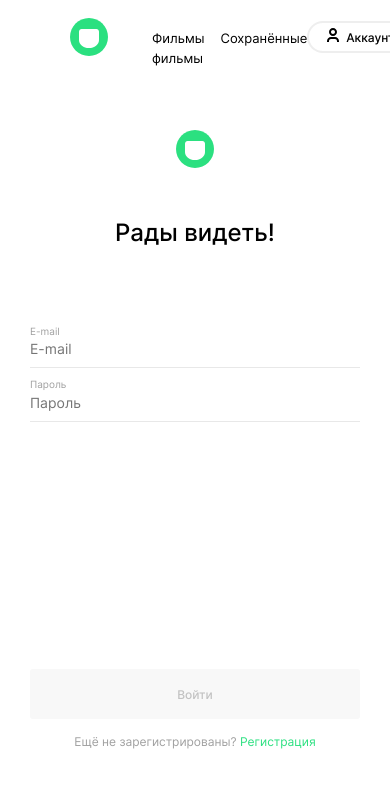
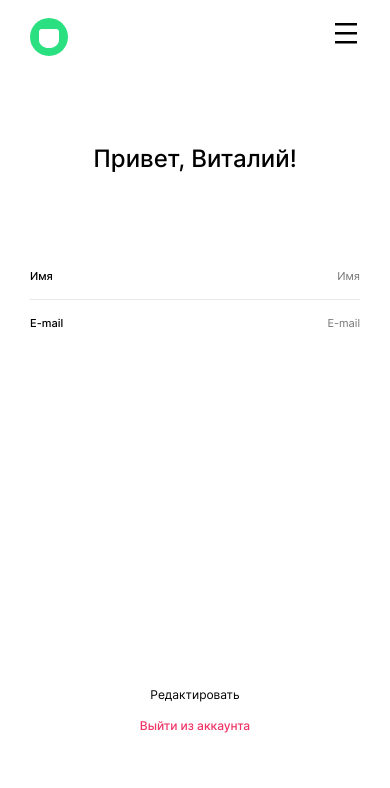
Before and after one commit to KPreis/movies-explorer-frontend, a React (Create React App) app: page /profile in a window 390 px wide. Shown: the top 788 px of the page. Built offline with nearby package versions, Linux system fonts and the light colour scheme.

Commit message:
feat: added mobile menu and modify header for other resolutions

```diff
--- a/src/components/App/App.css
+++ b/src/components/App/App.css
@@ -1,10 +1,11 @@
+.app {
+  font-family: "Inter", Arial, Helvetica, sans-serif;
+}
 .app__page {
-  min-width: 320px;
-  min-height: 100vh;
   display: flex;
   flex-direction: column;
+  min-height: 100vh;
   background: #FFFFFF;
-  font-family: "Inter", Arial, Helvetica, sans-serif;
   color: #ffffff;
   -webkit-text-size-adjust: 100%;
   -webkit-font-smoothing: antialiased;
--- a/src/components/App/App.js
+++ b/src/components/App/App.js
@@ -9,6 +9,7 @@ import Register from '../Register/Register';
 import Login from '../Login/Login';
 import Movies from '../Movies/Movies';
 import SavedMovies from '../SavedMovies/SavedMovies';
+import Profile from '../Profile/Profile';
 
 function App() {
   const isLogedIn = false;
@@ -35,7 +36,7 @@ function App() {
               <SavedMovies />
             </Route>
             <Route path="/profile">
-              <Login />
+              <Profile />
             </Route>
             <Route>
               {isLogedIn ? <Redirect to="/" /> : <Redirect to="/signup" />}
--- a/src/components/Header/Header.css
+++ b/src/components/Header/Header.css
@@ -21,3 +21,26 @@
 .header__logo {
   margin: 18px 0;
 }
+
+.header__wraper {
+  width: 100%;
+  display: flex;
+  justify-content: space-between;
+  align-items: center;
+}
+
+@media screen and (max-width: 768px) {
+  .header__content {
+    padding: 18px 30px;
+    max-width: 768px;
+  }
+  .header__logo {
+    margin: 0;
+  }
+}
+
+@media screen and (max-width: 320px) {
+  .header__content {
+    padding: 18px 14px;
+  }
+}
--- a/src/components/Header/Header.js
+++ b/src/components/Header/Header.js
@@ -11,10 +11,12 @@ function Header({ isLogedIn }) {
       <Route exact path="/">
         <header className={`header ${!isLogedIn && "header_landing"}`} >
           <div className="header__content">
-            <Link to="/">
-              <img className="header__logo" src={logo} alt="Логотип" />
-            </Link>
-            <Navigation isLogedIn={isLogedIn} />
+            <div className="header__wraper">
+              <Link to="/">
+                <img className="header__logo" src={logo} alt="Логотип" />
+              </Link>
+              <Navigation isLogedIn={isLogedIn} />
+            </div>
           </div>
         </header>
       </Route>
--- a/src/components/Movies/Movies.js
+++ b/src/components/Movies/Movies.js
@@ -9,6 +9,7 @@ function Movies() {
     <section className="movies">
       <SearchForm />
       <MoviesCardList />
+      <Preloader /> {/* for example */}
     </section>
   );
 }
--- a/src/components/MoviesCard/MoviesCard.css
+++ b/src/components/MoviesCard/MoviesCard.css
@@ -54,11 +54,11 @@
 }
 
 .movies-card__button_type_save {
-  background-image: url("./../../images/saved-button.svg");
+  background-image: url("./../../images/save-button.svg");
 }
 
-.movies-card__button_type_save-active {
-  background-image: url("./../../images/save-button.svg");
+.movies-card__button_type_saved {
+  background-image: url("./../../images/saved-button.svg");
 }
 
 .movies-card__button_type_delete {
--- a/src/components/MoviesCard/MoviesCard.js
+++ b/src/components/MoviesCard/MoviesCard.js
@@ -2,9 +2,8 @@ import React from 'react';
 import './MoviesCard.css';
 import { Route, Switch } from 'react-router-dom';
 
-function MoviesCard( ) {
-  const isSaved = true;
-
+function MoviesCard( { isSaved } ) {
+  console.log(isSaved);
   const saveButtonClassName = `movies-card__button movies-card__button_type_save ${
     isSaved && "movies-card__button_type_saved"
   }`;
--- a/src/components/MoviesCardList/MoviesCardList.js
+++ b/src/components/MoviesCardList/MoviesCardList.js
@@ -11,15 +11,15 @@ function MoviesCardList() {
   return (
     <section className="movies-card-list">
       <ul className="movies-card-list__list">
-        <MoviesCard />
-        <MoviesCard />
-        <MoviesCard />
-        <MoviesCard />
-        <MoviesCard />
-        <MoviesCard />
-        <MoviesCard />
-        <MoviesCard />
-        <MoviesCard />
+        <MoviesCard isSaved={true} />
+        <MoviesCard isSaved={false} />
+        <MoviesCard isSaved={true} />
+        <MoviesCard isSaved={true} />
+        <MoviesCard isSaved={false} />
+        <MoviesCard isSaved={false} />
+        <MoviesCard isSaved={false} />
+        <MoviesCard isSaved={false} />
+        <MoviesCard isSaved={false} />
       </ul>
       <button
         className={moreButtonClassName}
--- a/src/components/Navigation/Navigation.css
+++ b/src/components/Navigation/Navigation.css
@@ -3,7 +3,7 @@
   margin: 21px 0 21px 44px;
   box-sizing: border-box;
   display: flex;
-  justify-content: space-between;
+  justify-content: flex-end;
 }
 .navigation__content {
   width: 100%;
@@ -14,13 +14,12 @@
 }
 
 .navigation__landing-links {
-  margin: 0 0 0 auto;
+  margin: 0;
 }
 
 .navigation__register-link {
   color: #FFFFFF;
   border: none;
-  font-family: "Inter";
   font-size: 12px;
   font-weight: 500;
   line-height: calc(16/12);
@@ -41,7 +40,6 @@
   height: 32px;
   margin: 0 0 0 30px;
   padding: 0;
-  font-family: "Inter";
   font-size: 12px;
   font-weight: 500;
   line-height: calc(16/12);
@@ -102,3 +100,139 @@
   height: 14px;
   margin: 0 7px;
 }
+
+.navigation__menu-open {
+  background-image: url("./../../images/burger-menu-icon.svg");
+  background-repeat: no-repeat;
+  background-position: center;
+  background-color: transparent;
+  border: none;
+  width: 28px;
+  height: 28px;
+  padding: 0;
+  display: none;
+}
+
+.navigation__menu-open:hover {
+  cursor: pointer;
+  opacity: 0.8;
+}
+
+.mobile-menu {
+  background-color: rgba(0,0,0,0.3);
+  position: fixed;
+  top: 0;
+  left: 0;
+  right: 0;
+  bottom: 0;
+  z-index: 10;
+  display: none;
+  justify-content: flex-end;
+}
+
+.mobile-menu_is-open {
+  display: flex;
+}
+
+.mobile-menu__links {
+  padding: 160px 90px 90px;
+  max-width: 520px;
+  background-color: white;
+  height: 100vh;
+  width: 100%;
+  position: relative;
+  display: flex;
+  flex-direction: column;
+  justify-content: center;
+  align-items: center;
+  box-sizing: border-box;
+}
+
+.mobile-menu__close {
+  position: absolute;
+  top:27px;
+  right: 27px;
+  background-image: url("./../../images/close-button-icon.svg");
+  background-repeat: no-repeat;
+  background-position: center;
+  background-color: transparent;
+  border: none;
+  width: 22px;
+  height: 22px;
+  padding: 0;
+}
+
+.mobile-menu__close:hover {
+  cursor: pointer;
+  opacity: 0.8;
+}
+
+.mobile-menu__site-link {
+  margin-bottom: 28px;
+  font-style: normal;
+  font-weight: 500;
+  font-size: 18px;
+  line-height: 22px;
+  color: #000000;
+  text-decoration: none;
+}
+
+.mobile-menu__site-link_active {
+  text-decoration: underline;
+}
+
+.mobile-menu__site-link:hover {
+  cursor: pointer;
+  opacity: 0.7;
+}
+
+.mobile-menu__user-profile {
+  margin-top: auto;
+}
+
+.mobile-menu__user-profile:hover {
+  cursor: pointer;
+  opacity: 0.8;
+}
+
+@media screen and (max-width: 768px) {
+  .navigation {
+    margin: 0;
+  }
+  .navigation__content{
+    display: none;
+  }
+
+  .navigation__menu-open {
+    display: block;
+  }
+}
+
+@media screen and (max-width: 520px) {
+
+  .navigation__content{
+    display: none;
+  }
+
+  .navigation__user-register {
+    font-size: 10px;
+  }
+
+  .navigation__user-login {
+    font-size: 10px;
+  }
+
+  .mobile-menu__close {
+    top:18px;
+    right: 18px;
+  }
+
+  .mobile-menu__links {
+    padding: 144px 30px 46px;
+    width: 100%;
+  }
+
+  .mobile-menu__site-link {
+    margin-bottom: 24px;
+  }
+}
--- a/src/components/Navigation/Navigation.js
+++ b/src/components/Navigation/Navigation.js
@@ -1,13 +1,24 @@
-import React from 'react';
+import React, { useState } from 'react';
 import './Navigation.css';
 import accountLogo from '../../images/account.svg';
 import { Link, NavLink } from 'react-router-dom';
 
-function Navigation({isLogedIn}) {
+function Navigation({ isLogedIn }) {
+
+  const [isMenuOpen, setIsMenuOpen] = useState(false)
+
+  const handleMenuOpen = () => {
+    setIsMenuOpen(true);
+  }
+
+  const handleMenuClose = () => {
+    setIsMenuOpen(false);
+  }
 
   return (
     <nav className="navigation">
       {isLogedIn ? (
+        <>
         <div className="navigation__content">
           <div className="navigation__links">
             <NavLink to="/movies" className="navigation__link" activeClassName="navigation__link_active">
@@ -24,6 +35,8 @@ function Navigation({isLogedIn}) {
             </button>
           </Link>
         </div>
+        <button className="navigation__menu-open navigation__menu-open" onClick={handleMenuOpen} type="button"></button>
+      </>
       )
       :
       (
@@ -39,6 +52,21 @@ function Navigation({isLogedIn}) {
         </div>
         )
       }
+
+      <div className={`navigation__mobile-menu mobile-menu ${isMenuOpen ? "mobile-menu_is-open" : ""}`}>
+        <div className="mobile-menu__links">
+          <button className="mobile-menu__close" onClick={handleMenuClose} type="button"></button>
+          <NavLink className="mobile-menu__site-link" activeClassName="mobile-menu__site-link_active" exact to="/" onClick={handleMenuClose}>Главная</NavLink>
+          <NavLink className="mobile-menu__site-link" activeClassName="mobile-menu__site-link_active" to="/movies" onClick={handleMenuClose}>Фильмы</NavLink>
+          <NavLink className="mobile-menu__site-link" activeClassName="mobile-menu__site-link_active" to="/saved-movies" onClick={handleMenuClose}>Сохранённые фильмы</NavLink>
+          <Link className="mobile-menu__user-profile" to="/profile" onClick={handleMenuClose}>
+            <button className="navigation__account-button">
+              <img className="navigation__account-button-logo" src={accountLogo} alt="Account logo"></img>
+              Аккаунт
+            </button>
+          </Link>
+        </div>
+      </div>
     </nav>
   )
 }
--- a/src/components/Profile/Profile.css
+++ b/src/components/Profile/Profile.css
@@ -0,0 +1,139 @@
+.profile {
+  display: flex;
+  justify-content: center;
+  align-items: center;
+  flex-direction: column;
+}
+
+.profile-form {
+  width: 100%;
+  max-width: 410px;
+  min-height: 80vh;
+  display: flex;
+  flex-direction: column;
+}
+
+.profile-form__title {
+  margin: 0;
+  padding: 74px 0 110px;
+  font-weight: 500;
+  font-size: 24px;
+  line-height: calc(29/24);
+  color: #000000;
+  text-align: center;
+}
+
+.profile-form__label {
+  display: flex;
+  justify-content: space-between;
+  border-bottom: 1px solid #E8E8E8;
+}
+
+.profile-form__label-text {
+  padding: 17px 0 16px;
+  font-weight: 500;
+  font-size: 11px;
+  line-height: calc(13/11);
+  color: #000000;
+}
+
+.profile-form__label:last-of-type {
+  border: none;
+  margin: 0 0 auto;
+}
+
+.profile-form__input {
+  flex-grow: 1;
+  padding: 0;
+  border:none;
+  font-weight: 400;
+  font-size: 11px;
+  line-height: calc(13/11);
+  text-align: right;
+  color: #000000;
+}
+
+.profile-form__input:focus {
+  outline: none;
+}
+
+.profile-form__input_disabled {
+  background-color: transparent;
+}
+
+.profile-form__submit {
+  min-height: 50px;
+  border: none;
+  background-color: #2BE080;
+  border-radius: 3px;
+  font-weight: 500;
+  font-size: 14px;
+  line-height: calc(17/14);
+  color: #FFFFFF;
+}
+
+.profile-form__submit_inactive {
+  background-color: #F8F8F8;
+  color: #C2C2C2;
+}
+
+.profile-form__submit:hover {
+  cursor: pointer;
+  opacity: 0.8;
+}
+
+.profile-form__edit {
+  padding: 0;
+  border: none;
+  background-color: transparent;
+  font-weight: normal;
+  font-size: 14px;
+  line-height: calc(17/14);
+  color: #000000;
+}
+
+.profile-form__edit:hover {
+  cursor: pointer;
+  opacity: 0.8;
+}
+
+.profile__logout {
+  margin: 16px 0;
+  padding: 0;
+  border: none;
+  background-color: transparent;
+  font-weight: 500;
+  font-size: 13px;
+  line-height: calc(16/13);
+  color: #EE3465;
+}
+
+.profile__logout:hover {
+  cursor: pointer;
+  opacity: 0.7;
+}
+
+@media screen and (max-width: 530px) {
+  .profile {
+    padding: 0 30px;
+  }
+
+  .profile-form__title {
+    padding: 70px 0 80px;
+  }
+
+  .profile-form__submit {
+    font-size: 12px;
+    line-height: 15px;
+  }
+
+  .profile-form__edit {
+    font-size: 12px;
+    line-height: 15px;
+  }
+
+  .profile__logout {
+    font-size: 12px;
+    line-height: 15px;
+  }
+}
--- a/src/components/Profile/Profile.js
+++ b/src/components/Profile/Profile.js
@@ -0,0 +1,85 @@
+import React from 'react';
+import './Profile.css';
+import useFormWithValidation from '../../hooks/useFormWithValidation';
+
+function Profile() {
+  const { values, handleChange, isValid } = useFormWithValidation();
+
+  const isDisabled = !isValid;
+  const isEditing = false;
+
+
+  const submitButtonClassName = `profile-form__submit ${
+    isDisabled && "profile-form__submit_inactive"
+  }`;
+  const inputClassName = `profile-form__input ${
+    !isEditing && "profile-form__input_disabled"
+  }`;
+
+
+  return (
+    <section className="profile">
+      <form
+        className="profile-form"
+        name="login"
+        action="#"
+      >
+        <h1 className="profile-form__title">Привет, Виталий!</h1>
+
+        <label className="profile-form__label">
+          <span className="profile-form__label-text">Имя</span>
+          <input
+            value={values.name || ''}
+            onChange={handleChange}
+            id="name-input"
+            type="text"
+            name="name"
+            placeholder="Имя"
+            className={inputClassName}
+            minLength="2"
+            maxLength="30"
+            required
+            disabled={!isEditing}
+          />
+        </label>
+
+        <label className="profile-form__label">
+          <span className="profile-form__label-text">E-mail</span>
+          <input
+            value={values.email || ''}
+            onChange={handleChange}
+            id="email-input"
+            type="email"
+            pattern="[a-z0-9._%+-]+@[a-z0-9.-]+\.[a-z]{2,}$"
+            name="email"
+            placeholder="E-mail"
+            className={inputClassName}
+            required
+            disabled={!isEditing}
+          />
+        </label>
+
+        {isEditing ? (
+          <button
+            type="submit"
+            className={submitButtonClassName}
+            disabled={isDisabled}
+          >Сохранить</button>
+        ) : (
+          <>
+            <button
+              className="profile-form__edit"
+              type="button"
+            >Редактировать</button>
+            <button
+              className="profile__logout"
+              type="button"
+            >Выйти из аккаунта</button>
+          </>
+        )}
+      </form>
+    </section>
+  );
+}
+
+export default Profile;
```
Also changed, not shown: src/images/burger-menu-icon.svg (added), src/images/close-button-icon.svg (added).
